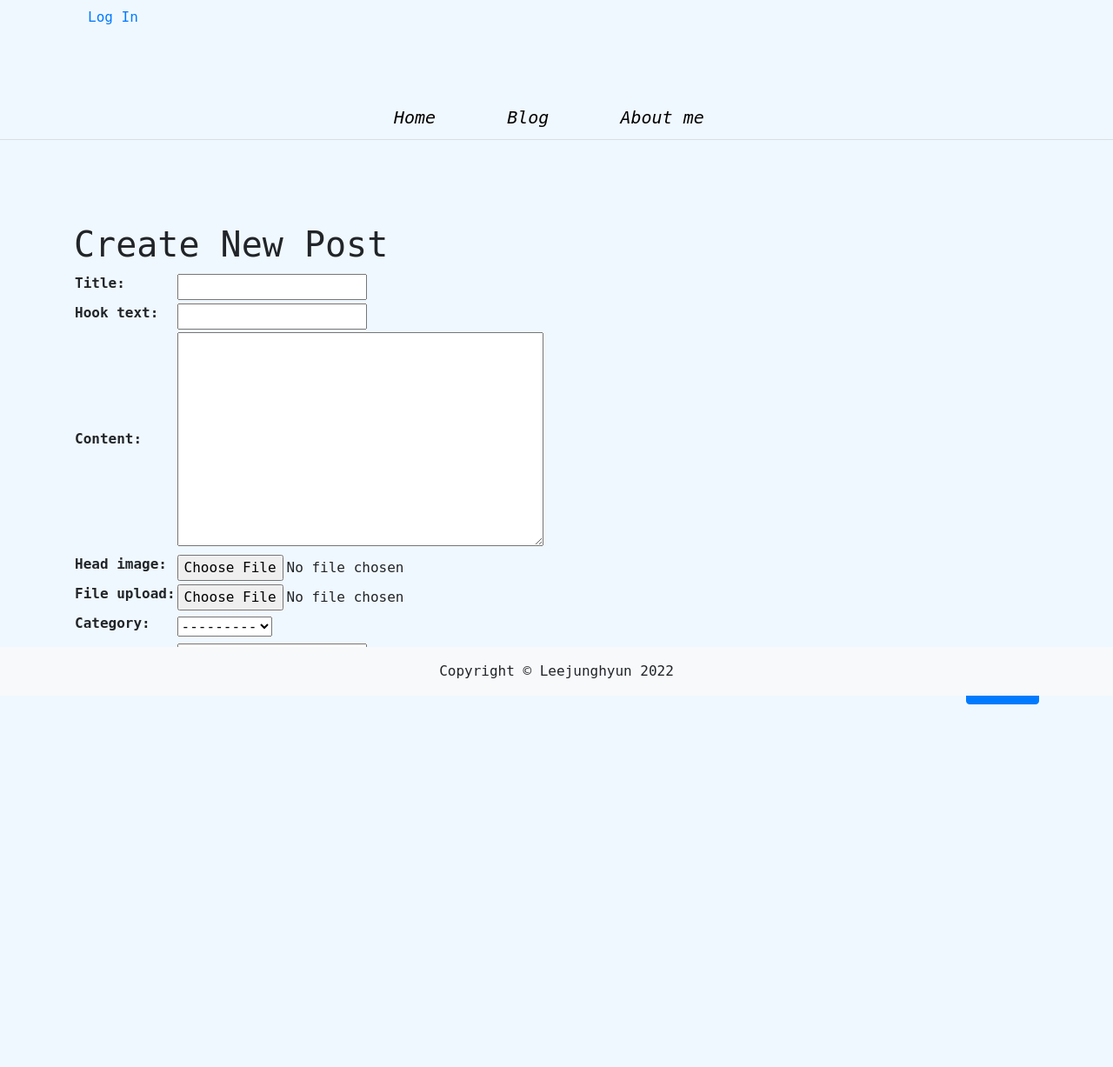
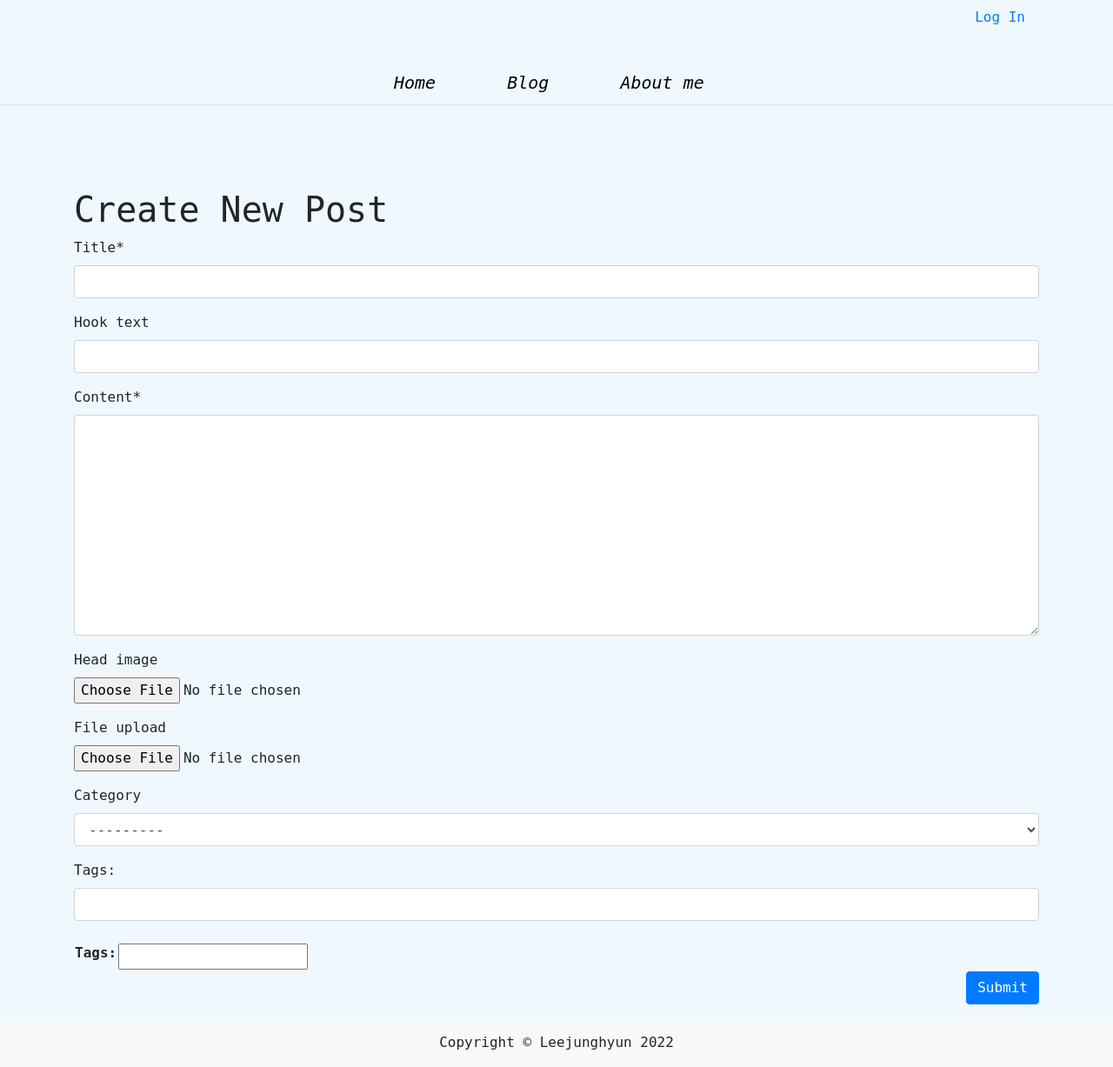
Before and after one commit to leejunghyunA/Django, a Django app: page /blog/create_post/ in a window 1280 px wide. Shown: the whole page at 87% size. Before the commit the page ends 810 px from the top, so only its background shows below. Run offline with Django 3.2, Linux system fonts and the light colour scheme; the visitor is signed in with stand-in values (Sample User, id 1); data that the repository does not hold is empty; some libraries are stand-ins or nearby versions.

Commit message:
django-crispy-form 적용

```diff
--- a/blog/templates/blog/base_full_width.html
+++ b/blog/templates/blog/base_full_width.html
@@ -37,7 +37,7 @@
     </div>
 
     <!-- footer 불러오기 -->
-    <div class="fixed-bottom">
+    <div class="bottom">
         {% include 'blog/footer.html' %}
     </div>
     <script src="https://code.jquery.com/jquery-3.5.1.slim.min.js"></script>
--- a/blog/templates/blog/navbar.html
+++ b/blog/templates/blog/navbar.html
@@ -26,7 +26,7 @@
 <!-- navbar -->
 <div class="container">
     <header id = "header">
-        <div class="fixed-right">
+        <div class="float-right">
             <a class="nav-link" href="#" data-toogle="modal" data-target="#loginModal">Log In</a>
         </div>
         <nav class="menu">
--- a/blog/templates/blog/post_form.html
+++ b/blog/templates/blog/post_form.html
@@ -1,5 +1,5 @@
 {% extends 'blog/base_full_width.html' %}
-
+{% load crispy_forms_tags %}
 {% block head_title %}Create Post -Blog {% endblock %}
 
 {% block main_area %}
@@ -7,7 +7,12 @@
     </hr>
     <form method="post" enctype="multipart/form-data">{% csrf_token %}
         <table>
-            {{form}}
+            {{form|crispy}}
+            <div id="div_id_tags_str">
+                <label for="id_tags_str">Tags:</label>
+                <input type="text" name="tags_str" id="id_tags_str" class="textinput textInput form-control">
+            </div>
+            <br/>
             <!--태그 입력란 (바로 추가할 수 있도록)-->
             <tr>
                 <th><label for="id_tags_str">Tags:</label></th>
--- a/dj/settings.py
+++ b/dj/settings.py
@@ -38,6 +38,7 @@ INSTALLED_APPS = [
     'django.contrib.messages',
     'django.contrib.staticfiles',
     'django_extensions',
+    'crispy_forms',
     'blog',
     'single_pages',
 ]
@@ -124,6 +125,7 @@ STATIC_URL = '/static/'
 
 MEDIA_URL = '/media/'
 MEDIA_ROOT = os.path.join(BASE_DIR, '_media')
+CRISPY_TEMPLATE_PACK = 'bootstrap4'
 
 # Default primary key field type
 # https://docs.djangoproject.com/en/3.2/ref/settings/#default-auto-field
```
Also changed, not shown: blog/templates/blog/post_update_form.html (+7 -2 lines).
